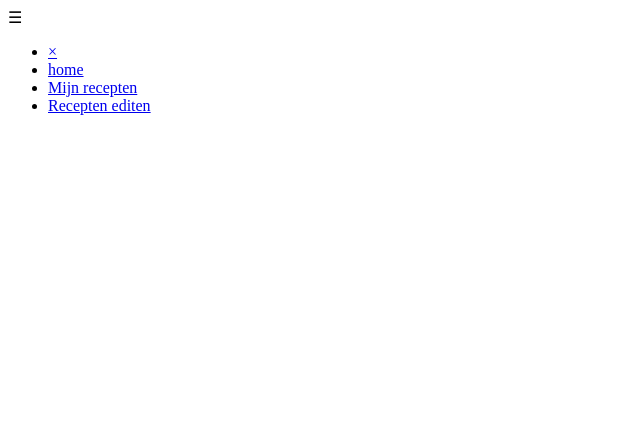
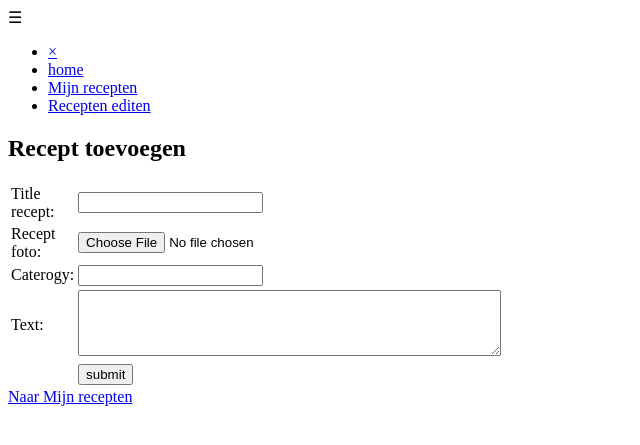
Before and after one commit to jellewijma/Pollepel, a PHP site: page /recepte_maken.php in a window 1280 px wide. Shown: the top 445 px of the page, without its empty margins (0-640 px from the left). Run offline with PHP 8.4, Linux system fonts and the light colour scheme; the visitor is signed in with stand-in values (Sample User, id 1); data that the repository does not hold is empty.

Commit message:
recepten maken

```diff
--- a/PHP/index.php
+++ b/PHP/index.php
@@ -55,7 +55,7 @@ $switch = "inlog";
                 >
             </li>
             <li>
-                <a class="test" href="mijnrecepten.php" onclick="setTimeout(closeNav, 800)"
+                <a class="test" href="mijn_recepten.php" onclick="setTimeout(closeNav, 800)"
                 >Mijn recepten</a
                 >
             </li>
--- a/PHP/inlog.php
+++ b/PHP/inlog.php
@@ -35,6 +35,7 @@ session_start();
             //Zet de gebruikersnaam en level in 2 verschillende sessions
             $_SESSION['Gebruikersnaam'] = $user['UserName'];
             $_SESSION['Level'] = $user['Level'];
+            $_SESSION['User_ID'] = $user['User_ID'];
           header("Location: index.php");
           exit;
         } else {
--- a/PHP/mijnrecepten.php
+++ b/PHP/mijn_recepten.php
@@ -37,7 +37,7 @@
             >
         </li>
         <li>
-            <a class="test" href="mijnrecepten.php" onclick="setTimeout(closeNav, 800)"
+            <a class="test" href="mijn_recepten.php" onclick="setTimeout(closeNav, 800)"
             >Mijn recepten</a
             >
         </li>
--- a/PHP/recepte_maken.php
+++ b/PHP/recepte_maken.php
@@ -1,4 +1,12 @@
 <?php
+//start de session
+session_start();
+//als de gebruiker NIET is ingelogd
+//      dna bestaat de session 'Gebruiker' niet:
+if (!isset($_SESSION['Gebruikersnaam'])) {
+  //stuur de gerbuiker direct naar 'inlog.php'
+  header("location:index.php");
+}
 ?>
 <!doctype html>
 <html lang="en">
@@ -37,7 +45,7 @@
       >
     </li>
     <li>
-      <a class="test" href="mijnrecepten.php" onclick="setTimeout(closeNav, 800)"
+      <a class="test" href="mijn_recepten.php" onclick="setTimeout(closeNav, 800)"
       >Mijn recepten</a
       >
     </li>
@@ -48,5 +56,61 @@
     </li>
   </ul>
 </div>
+
+<h2>Recept toevoegen</h2>
+
+<form name="form1" action="" method="POST">
+  <table width="400" border="0">
+    <tr>
+      <td>Title recept:</td>
+      <td><input type="text" id="Title" name="Title" value="<?php echo $rij['Title'] ?>" required></td>
+    </tr>
+      <tr>
+          <td>Recept foto:</td>
+          <td><input type="file" id="profielfoto" name="profielfoto" value=""></td>
+      </tr>
+    <tr>
+      <td>Caterogy:</td>
+      <td><input type="text" id="Caterogy" name="Caterogy" value="<?php echo $rij['Caterogy'] ?>" required></td>
+    </tr>
+    <tr>
+      <td>Text:</td>
+      <td><textarea rows="4" cols="50" name="Text"></textarea>
+    </tr>
+    <tr>
+      <td></td>
+      <td><input type="submit" value="submit" name="submit"></td>
+    </tr>
+  </table>
+  <a href='mijn_recepten.php'>Naar Mijn recepten</a>
+  <p>&nbsp;</p>
+  <?php
+
+  if (isset($_POST['submit'])) {
+    require('config.php');
+
+    $Title = $_POST['Title'];
+    $profielfoto = $_POST['profielfoto'];
+    $Caterogy = $_POST['Caterogy'];
+    $Text = $_POST['Text'];
+
+    //maak de query:
+    $opdracht = "INSERT INTO Beroeps_Recept VALUES (NULL,'$profielfoto', '$Title', '$Text', '$Caterogy')";
+
+    if (mysqli_query($mysqli, $opdracht)) {
+      echo "Uw recept is toegevoegd!<br/>";
+    } else {
+      echo "FOUT bij toevoegen van uw recept <br/>";
+      echo "Query: $opdracht <br/>";
+      echo "Foutmelding: " . mysqli_error($mysqli);
+    }
+  }
+
+  $zoekUserId = $_SESSION['User_ID'];
+  $zoekReceptId = "";
+
+
+  ?>
+
 </body>
 </html>
--- a/PHP/recepten_aanpassen.php
+++ b/PHP/recepten_aanpassen.php
@@ -37,7 +37,7 @@
       >
     </li>
     <li>
-      <a class="test" href="mijnrecepten.php" onclick="setTimeout(closeNav, 800)"
+      <a class="test" href="mijn_recepten.php" onclick="setTimeout(closeNav, 800)"
       >Mijn recepten</a
       >
     </li>
```
